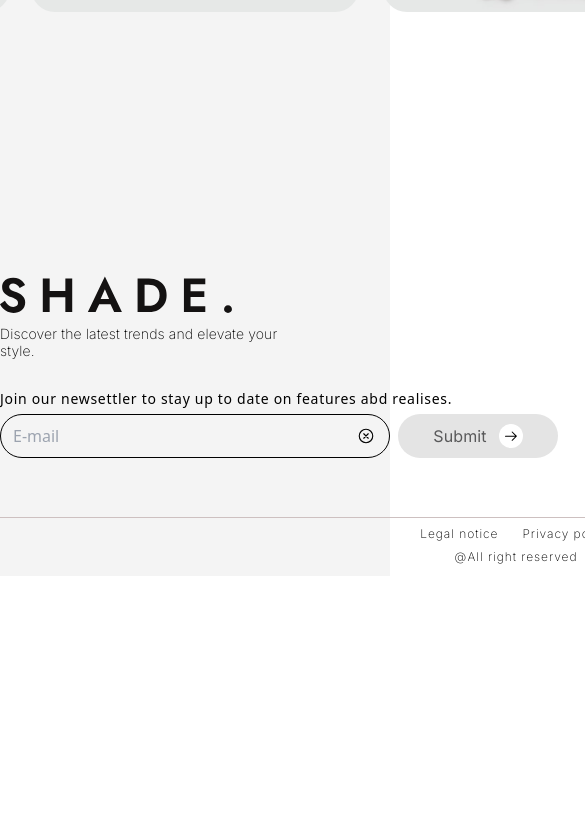
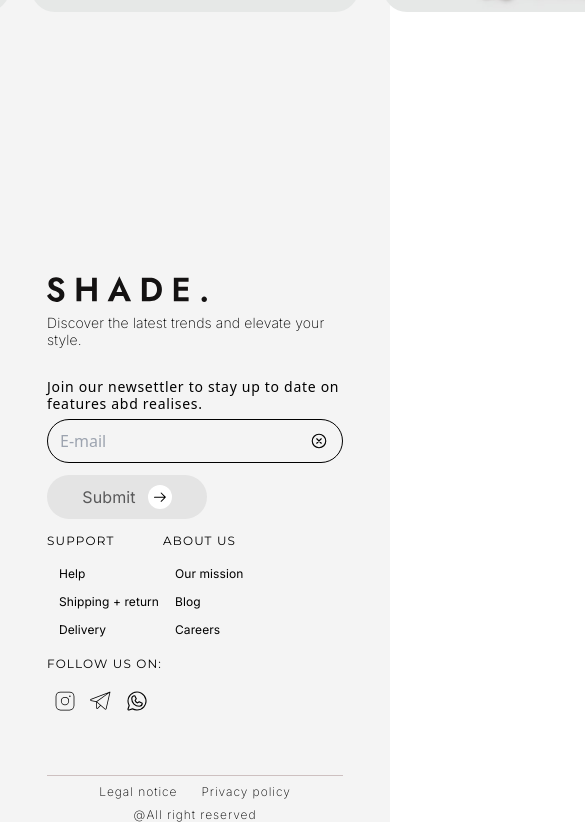
Before and after one commit to DianaKravchuk/Store, a React (Vite) app in the folder frontend/: page / in a window 390 px wide. Shown: the part 3524-4346 px from the top of the page, 585 px wide, since content can reach past the window. Before the commit the page ends 4100 px from the top, so only its background shows below. Built offline with nearby package versions, Linux system fonts and the light colour scheme.

Commit message:
feat: add responsive design to Footer component

```diff
--- a/frontend/src/layout/Footer/Footer.tsx
+++ b/frontend/src/layout/Footer/Footer.tsx
@@ -1,4 +1,4 @@
-import SubscribeForm from "@components/SubscribeForm/SubscribeForm";
+import SubscribeForm from "@/layout/Footer/components/SubscribeForm/SubscribeForm";
 import { Link } from "react-router-dom";
 import { FOOTER_NAVIGATE } from "./constants";
 import logo from "@/assets/icons/Logo_medium.svg";
@@ -7,26 +7,32 @@ import FooterIconsSection from "./components/FooterIconSection";
 
 const Footer = () => {
   return (
-    <footer className="flex flex-col gap-[52px] pb-3">
-      <div className="flex flex-col gap-[58px] mx-auto w-[1032px]">
+    <footer>
+      <div className="container flex flex-col gap-14">
         <div className="flex flex-col gap-3">
           <Link to="/" className="self-start">
-            <img src={logo} alt="logo Shade" width={232} height={37} />
+            <img
+              src={logo}
+              alt="logo Shade"
+              width={160}
+              height={26}
+              className="lg:w-[232px] lg:h-[37px]"
+            />
           </Link>
-          <div className="flex justify-between">
-            <div className="flex flex-col gap-[30px]">
-              <p className="max-w-[300px] font-inter text-black-000 tracking-[0.01em] text-sm font-extralight leading-[17px]">
+          <div className="flex flex-col justify-between gap-[14px] md:gap-[22px] lg:gap-[21px] xl:flex-row">
+            <div className="flex flex-col gap-[30px] xl:w-[556px]">
+              <p className="max-w-[296px] font-inter text-black-000 tracking-[0.01em] text-sm font-extralight leading-[17px]">
                 Discover the latest trends and elevate your style.
               </p>
-              <div className="flex flex-col gap-[5px]">
-                <p className="text-sm font-extralight text-black-000 tracking-wider">
+              <div className="flex flex-col gap-[7px] max-w-[296px] md:max-w-[464px] lg:max-w-[558px]">
+                <p className="text-sm font-extralight text-black-000 tracking-wider leading-[17px]">
                   Join our newsettler to stay up to date on features abd
                   realises.
                 </p>
                 <SubscribeForm />
               </div>
             </div>
-            <div className="flex gap-6 pt-[5px]">
+            <div className="flex flex-wrap gap-y-3 md:pt-1 lg:gap-x-3 xl:pt-0">
               {FOOTER_NAVIGATE.link.map((link) => (
                 <FooterSection
                   links={link.links}
@@ -44,8 +50,7 @@ const Footer = () => {
             </div>
           </div>
         </div>
-      </div>
-      <div className="flex flex-col items-center gap-2 pt-2 px-1 mx-auto w-[1032px] border-t-[1px] border-beige">
+        <div className="flex flex-col items-center gap-2 pt-2 px-1 mx-auto w-full border-t-[1px] border-beige">
           <div className="flex gap-6 tracking-[0.06em]">
             {FOOTER_NAVIGATE.legalLinks.map((link) => (
               <Link
@@ -61,6 +66,7 @@ const Footer = () => {
             All right reserved
           </p>
         </div>
+      </div>
     </footer>
   );
 };
--- a/frontend/src/layout/Footer/components/FooterIconSection.tsx
+++ b/frontend/src/layout/Footer/components/FooterIconSection.tsx
@@ -7,7 +7,7 @@ const FooterIconsSection: FC<FooterIconsSectionProps> = ({ title, links }) => (
     <h3 className="uppercase font-montserrat font-normal text-xs leading-[15px] tracking-[0.095em] text-black-000">
       {title}
     </h3>
-    <div className="flex flex-col">
+    <div className="flex flex-row lg:flex-col">
       {links.map((link) => (
         <ButtonLink
           key={link.id}
--- a/frontend/src/layout/Footer/components/FooterSection.tsx
+++ b/frontend/src/layout/Footer/components/FooterSection.tsx
@@ -3,7 +3,7 @@ import { FC } from "react";
 import { FooterSectionProps } from "./types";
 
 const FooterSection: FC<FooterSectionProps> = ({ title, links }) => (
-  <div className="flex flex-col gap-3">
+  <div className="flex flex-col gap-3 md:gap-[9.5px]">
     <h3 className="uppercase font-montserrat font-normal text-xs leading-[15px] tracking-[0.095em] text-black-000">
       {title}
     </h3>
--- a/frontend/src/components/SubscribeForm/SubscribeForm.tsx
+++ b/frontend/src/layout/Footer/components/SubscribeForm/SubscribeForm.tsx
@@ -26,7 +26,7 @@ const SubscribeForm = () => {
   return (
     <form
       onSubmit={handleSubmit(handleOnSubmit)}
-      className="flex items-center gap-2 w-[558px]"
+      className="flex flex-wrap items-center gap-3 w-full md:flex-nowrap md:gap-2"
     >
       <Input
         {...register("email")}
--- a/frontend/tailwind.config.js
+++ b/frontend/tailwind.config.js
@@ -2,6 +2,22 @@
 export default {
   content: ["./index.html", "./src/**/*.{js,ts,jsx,tsx}"],
   theme: {
+    screens: {
+      sm: "320px",
+      md: "744px",
+      lg: "1024px",
+      xl: "1280px",
+      "2xl": "1920px",
+    },
+    container: {
+      center: true,
+      padding: {
+        DEFAULT: "12px",
+        lg: "86px",
+        xl: "124px",
+        "2xl": "268px",
+      },
+    },
     extend: {
       fontFamily: {
         jost: ["Jost", "sans-serif"],
```
Lines whose indentation alone changed are shown as unchanged.
